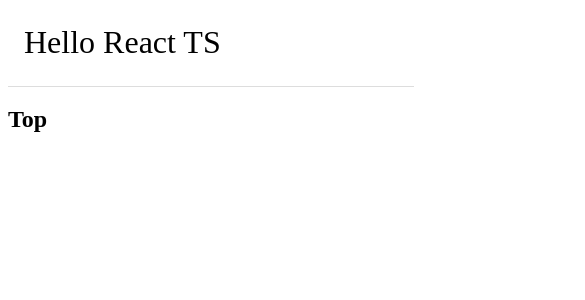
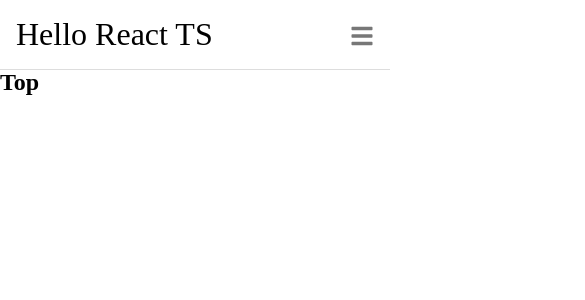
Before and after one commit to FNYukii/HelloTypeScript, a React (Create React App) app: page / in a window 390 px wide. Shown: the top 300 px of the page, 585 px wide, since content can reach past the window. Built offline with nearby package versions, Linux system fonts and the light colour scheme.

Commit message:
feat: Headerをレスポンシブに対応

```diff
--- a/package.json
+++ b/package.json
@@ -12,6 +12,7 @@
     "@types/react-dom": "^18.0.5",
     "react": "^18.1.0",
     "react-dom": "^18.1.0",
+    "react-icons": "^4.4.0",
     "react-router-dom": "^6.3.0",
     "react-scripts": "5.0.1",
     "typescript": "^4.7.2",
--- a/src/components/Header.tsx
+++ b/src/components/Header.tsx
@@ -1,4 +1,5 @@
 import { NavLink } from 'react-router-dom'
+import {FaBars} from 'react-icons/fa'
 import '../styles/header.css'
 
 function Header() {
@@ -13,6 +14,10 @@ function Header() {
           <li><NavLink to='/contact'>Contact</NavLink></li>
         </ul>
 
+        <button className='bars-button'>
+          <FaBars className='bars'/>
+        </button>
+
       </div>
     </header>
   )
--- a/src/index.tsx
+++ b/src/index.tsx
@@ -1,6 +1,8 @@
 import React from 'react'
 import ReactDOM from 'react-dom/client'
 import {BrowserRouter, Route, Routes} from 'react-router-dom'
+
+import './styles/index.css'
 
 import Header from './components/Header'
 import Top from './screens/Top'
--- a/src/styles/header.css
+++ b/src/styles/header.css
@@ -2,7 +2,7 @@ header {
   width: 100%;
   background-color: #fff;
   box-shadow: 0 1px  #ddd;
-  padding: 16px;
+  padding: 16px 0;
 }
 
 header .large-container {
@@ -37,3 +37,38 @@ header .global-nav li .active {
 header .global-nav li a:hover {
   color: #000;
 }
+
+header .bars-button {
+  margin-top: 5px;
+  cursor: pointer;
+  display: none;
+  background-color: transparent;
+  border: none;
+}
+
+header .bars-button:hover {
+  opacity: 0.8;
+}
+
+header .bars-button .bars {
+  color: #777;
+  font-size: x-large;
+}
+
+@media (max-width: 1100px) {
+  header .large-container {
+    width: 100%;
+    padding-left: 16px;
+    padding-right: 16px;
+  }
+}
+
+@media (max-width: 800px) {
+  header .global-nav {
+    display: none;
+  }
+
+  header .bars-button {
+    display: block;
+  }
+}
--- /dev/null
+++ b/src/styles/index.css
@@ -0,0 +1,5 @@
+* {
+  margin: 0;
+  padding: 0;
+  box-sizing: border-box;
+}
```
Also changed, not shown: 1 other file (tests, documents, lock files or other folders).
